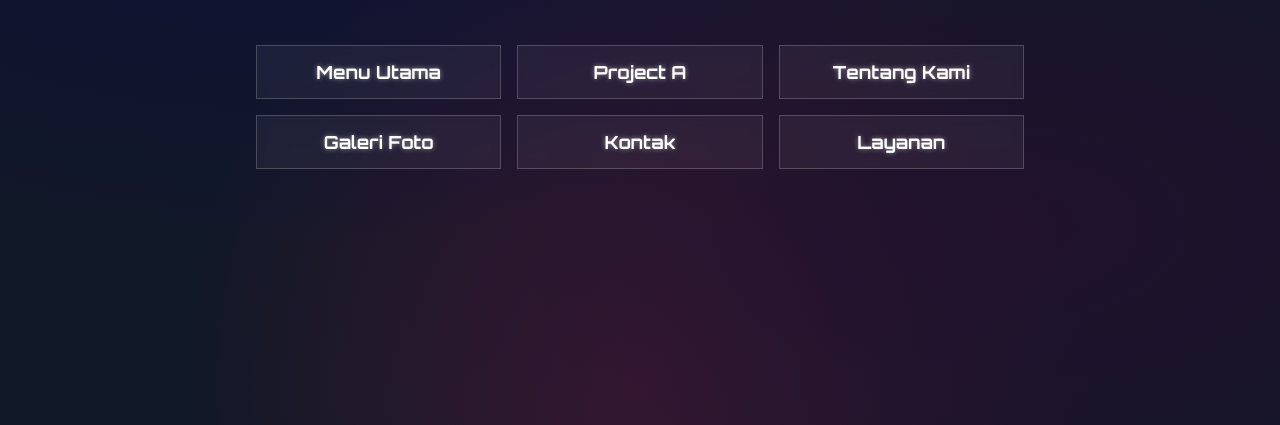
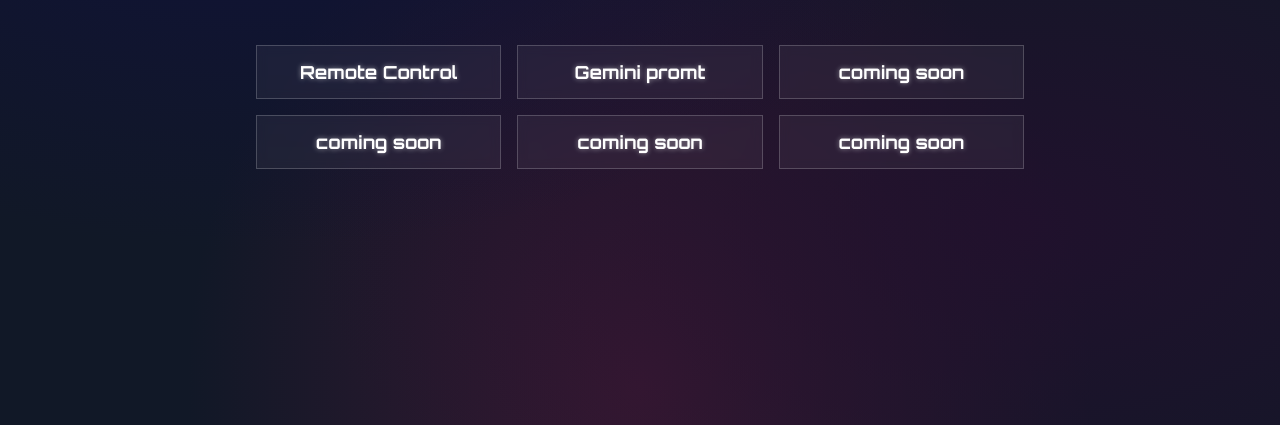
Before and after one commit to test9408/test9408.github.io, a plain HTML site: page index.html in a window 1280 px wide. Shown: the part 375-800 px from the top of the page. Drawn offline with nearby package versions, Linux system fonts and the light colour scheme.

Commit message:
Update index.html

```diff
--- a/index.html
+++ b/index.html
@@ -168,33 +168,33 @@
 
                 <!-- Tombol 1: Copy dari sini -->
                 <button class="btn w-full py-3 text-lg" onclick="handleButtonClick('a.html')">
-                    Menu Utama
+                   Remote Control
                 </button>
                 <!-- Sampai sini -->
 
                 <!-- Tombol 2 -->
                 <button class="btn w-full py-3 text-lg" onclick="handleButtonClick('b.html')">
-                    Project A
+                    Gemini promt
                 </button>
 
                 <!-- Tombol 3 -->
                 <button class="btn w-full py-3 text-lg" onclick="handleButtonClick('#link3')">
-                    Tentang Kami
+                    coming soon
                 </button>
 
                 <!-- Tombol 4 -->
                 <button class="btn w-full py-3 text-lg" onclick="handleButtonClick('#link4')">
-                    Galeri Foto
+                    coming soon
                 </button>
 
                 <!-- Tombol 5 -->
                 <button class="btn w-full py-3 text-lg" onclick="handleButtonClick('#link5')">
-                    Kontak
+                    coming soon
                 </button>
 
                 <!-- Tombol 6 -->
                 <button class="btn w-full py-3 text-lg" onclick="handleButtonClick('#link6')">
-                    Layanan
+                    coming soon
                 </button>
 
                 <!-- Anda bisa menambahkan lebih banyak tombol dengan meng-copy blok tombol di atas -->
```
